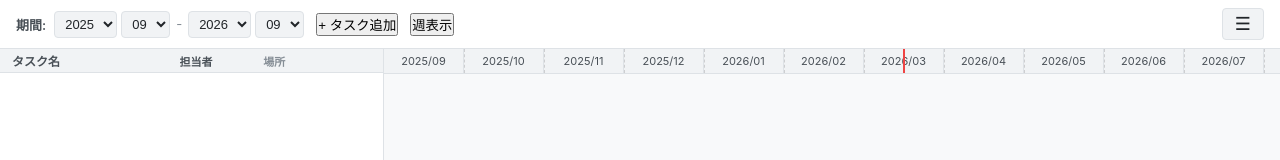
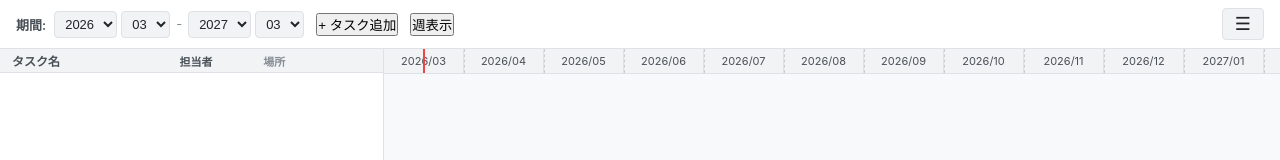
Before and after one commit to ichyy-n/timelane, a React (Vite) app: page / in a window 1280 px wide. Shown: the top 160 px of the page. Built offline with nearby package versions, Linux system fonts and the light colour scheme.

Commit message:
feat(App): change default view range from ±6 months to current month + 12 months
computeDefaultViewRange() now starts from the current month and extends
12 months forward, instead of showing 6 months before and after.

```diff
--- a/src/App.jsx
+++ b/src/App.jsx
@@ -102,13 +102,10 @@ function getDescendantIds(tasks, parentId) {
 // A3: Dynamic viewRange initial value
 function computeDefaultViewRange() {
   const now = new Date();
-  const currentYear = now.getFullYear();
-  const currentMonth = now.getMonth() + 1;
-  let startMonth = currentMonth - 6;
-  let startYear = currentYear;
-  if (startMonth < 1) { startMonth += 12; startYear -= 1; }
-  let endMonth = currentMonth + 6;
-  let endYear = currentYear;
+  const startYear = now.getFullYear();
+  const startMonth = now.getMonth() + 1;
+  let endMonth = startMonth + 12;
+  let endYear = startYear;
   if (endMonth > 12) { endMonth -= 12; endYear += 1; }
   return { startYear, startMonth, endYear, endMonth };
 }
```
